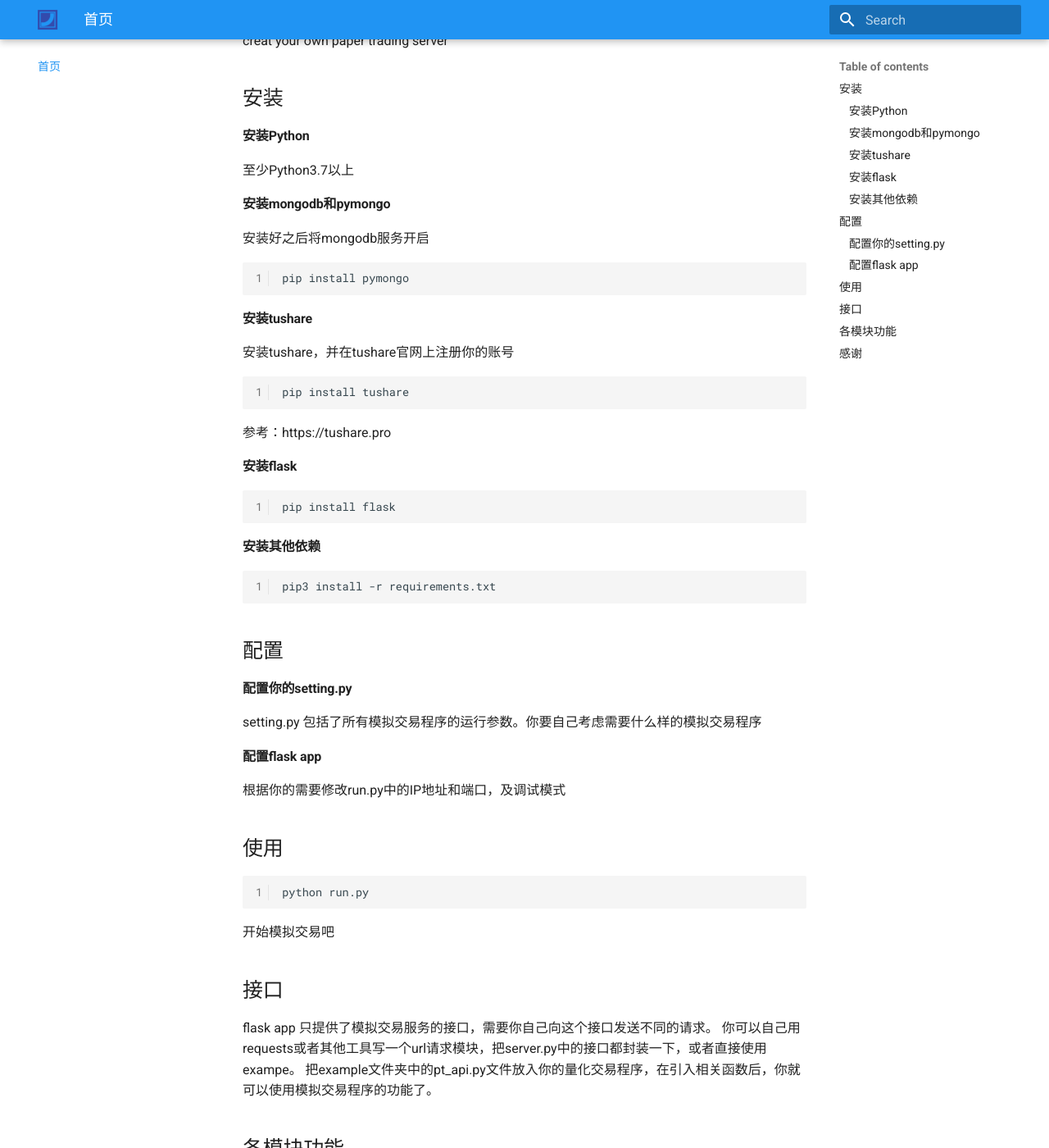
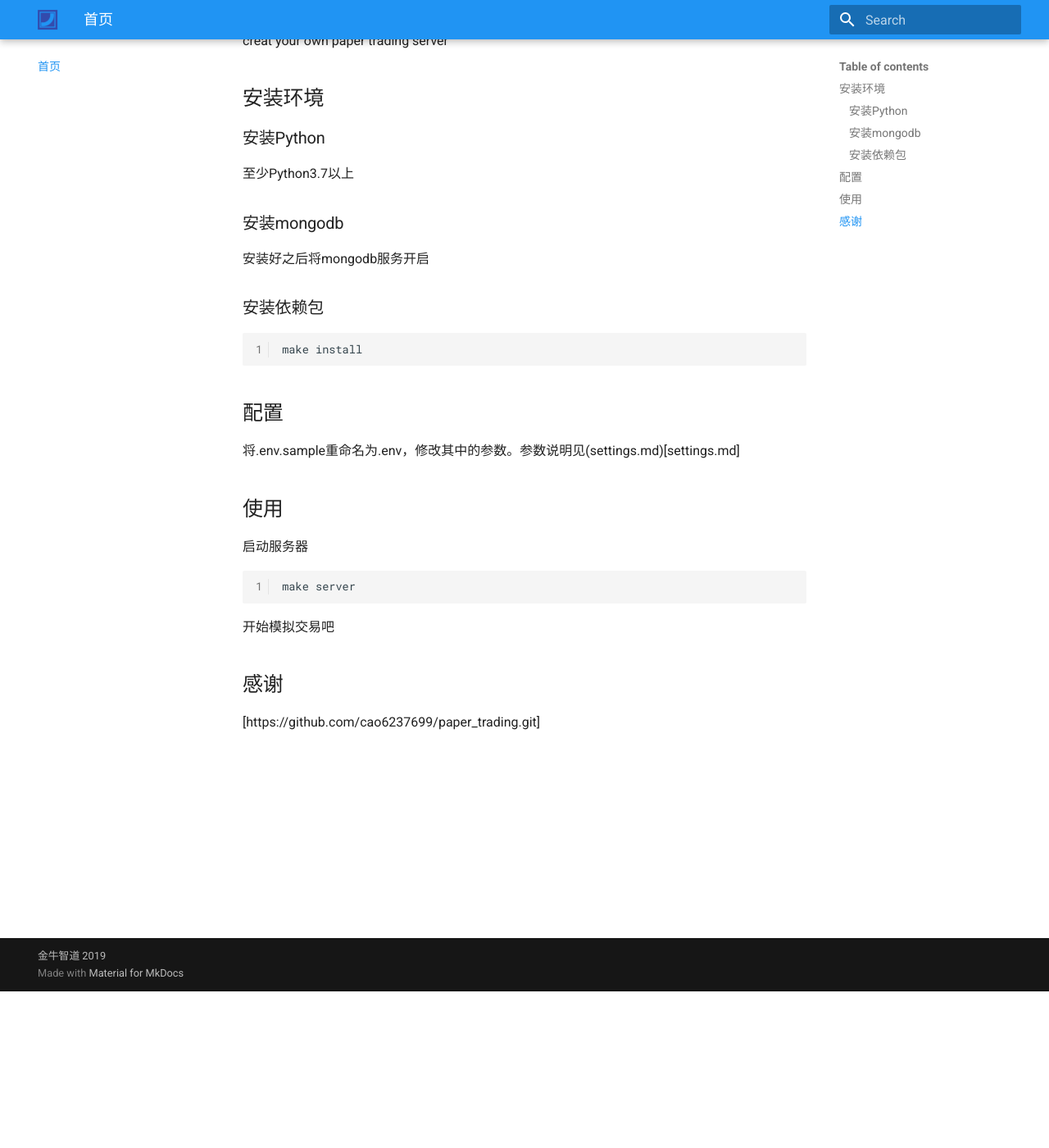
Before and after one commit to markqiu/paperplane, an MkDocs documentation site: the page built from docs/index.md, in a window 1280 px wide and 1400 px high, scrolled down 191 px. Shown: the whole window at 82% size. Built offline with MkDocs 1.6.1 and Material for MkDocs 9.7.7, drawn with Linux system fonts in a browser that asks for light colours; some of the changed text lies outside the part shown.

Commit message:
FIX: 测试用例架构完善 FEAT: 文档完善

````diff
--- a/docs/index.md
+++ b/docs/index.md
@@ -2,139 +2,32 @@
 creat your own paper trading server
 
 
-## 安装
+## 安装环境
 
-#### 安装Python
+### 安装Python
 
 至少Python3.7以上
 
-#### 安装mongodb和pymongo
+### 安装mongodb
 
 安装好之后将mongodb服务开启
 
-```
-pip install pymongo
-```
-
-#### 安装tushare
-
-安装tushare，并在tushare官网上注册你的账号
-
-```
-pip install tushare
-```
-
-参考：https://tushare.pro
-
-#### 安装flask
-
-```
-pip install flask
-```
-
-#### 安装其他依赖
-
-```
-pip3 install -r requirements.txt
+### 安装依赖包
+```bash
+make install
 ```
 
 ## 配置
 
-#### 配置你的setting.py
-
-setting.py 包括了所有模拟交易程序的运行参数。你要自己考虑需要什么样的模拟交易程序
+将.env.sample重命名为.env，修改其中的参数。参数说明见(settings.md)[settings.md]
 
 
-#### 配置flask app
-
-根据你的需要修改run.py中的IP地址和端口，及调试模式
-
 ## 使用
-```
-python run.py
+启动服务器
+```bash
+make server
 ```
 开始模拟交易吧
-
-## 接口
-flask app 只提供了模拟交易服务的接口，需要你自己向这个接口发送不同的请求。
-你可以自己用requests或者其他工具写一个url请求模块，把server.py中的接口都封装一下，或者直接使用exampe。
-把example文件夹中的pt_api.py文件放入你的量化交易程序，在引入相关函数后，你就可以使用模拟交易程序的功能了。
-
-## 各模块功能
-
-* api
-
-  > 模拟交易程序使用到的api
-
-  * db.py
-
-    > mongodb数据服务类
-
-  * pytdx_api.py
-
-    > 封装了pytdx的行情服务模块，主要用来获取市场实时行情
-
-  * tushare_api.py
-
-    > 封装了tushare的行情服务模块，主要用来获取市场实时行情
-
-
-* app
-
-  > 使用flask为模拟交易程序提供网络接口
-
-* event
-
-  > 事件引擎类，直接使用了VNPY中的事件引擎类
-
-* example
-
-  > pt_api.py 已经包括了对flask 服务的封装，你可以将pt_api.py放到你的量化交易程序中，import你需要的函数进行使用
-
-* trade
-
-  > 核心模块
-  * account.py
-
-    > 与账户、持仓、交易记录、订单薄有关的所有函数集合
-
-  * market.py
-
-    > 交易市场类，里面包含了两种撮合成交的模式，注意根据你的使用需求进行配置
-
-  * pt_engine.py
-
-    > 程序主引擎
-
-  * report_builder.py
-
-    > 与报表相关，主要用来生成交易结果报表
-
-* utility
-
-  > 工具箱
-  * constant.py
-
-    > 常量类，所有的常量都在这里
-
-  * errors.py
-
-    > 错误类，继承自Exception
-
-  * event.py
-
-    > 事件引擎使用的所有事件类型
-
-  * model.py
-
-    > 数据模型类
-
-  * setting.py
-
-    > 设置
-
-
-
 
 ## 感谢
 
--- a/mkdocs.yml
+++ b/mkdocs.yml
@@ -12,17 +12,10 @@ theme:
     tabs: true
 nav:
     - 首页: index.md
-    - 基本概念: concepts.md
-    - 如何使用:
-      - 使用步骤: usage/使用步骤.md
-      - 机器人的功能: usage/机器人的功能.md
-      - 模拟交易撮合规则: usage/模拟交易撮合规则.md
-      - 装备的分类及功能: usage/装备的分类及功能.md
-      - 严格的评估评级体系: usage/严格的评估评级体系.md
+    - 参数: settings.md
     - 接口说明:
       - 数据字典: sdk/数据字典.md
       - 接口定义: sdk/接口定义.md
-    - 服务器安装: install.md
     - 常见问题: FAQ.md
     - TODO: TODO.md
     - Changelog: changelog.md
--- a/paperplane/version.py
+++ b/paperplane/version.py
@@ -1,3 +1,3 @@
-VERSION: str = "0.2.1"
+VERSION: str = "0.3.0"
 PROJECT_NAME: str = "PaperPlane纸飞机服务器"
 description: str = "PaperPlane纸飞机服务器"
````
Also changed, not shown: docs/TODO.md (+5 -0 lines), docs/changelog.md (+13 -0 lines), docs/settings.md (+79 -0 lines), 6 other files.
